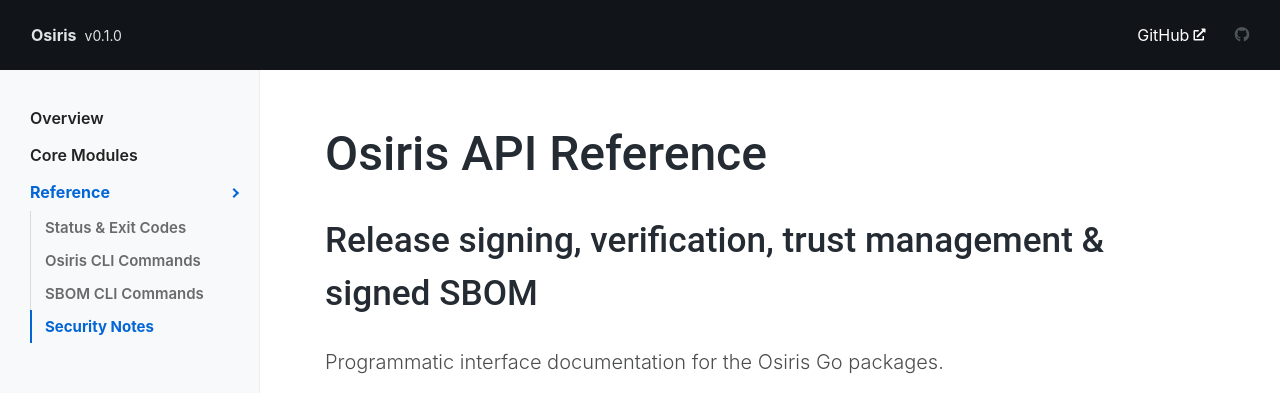
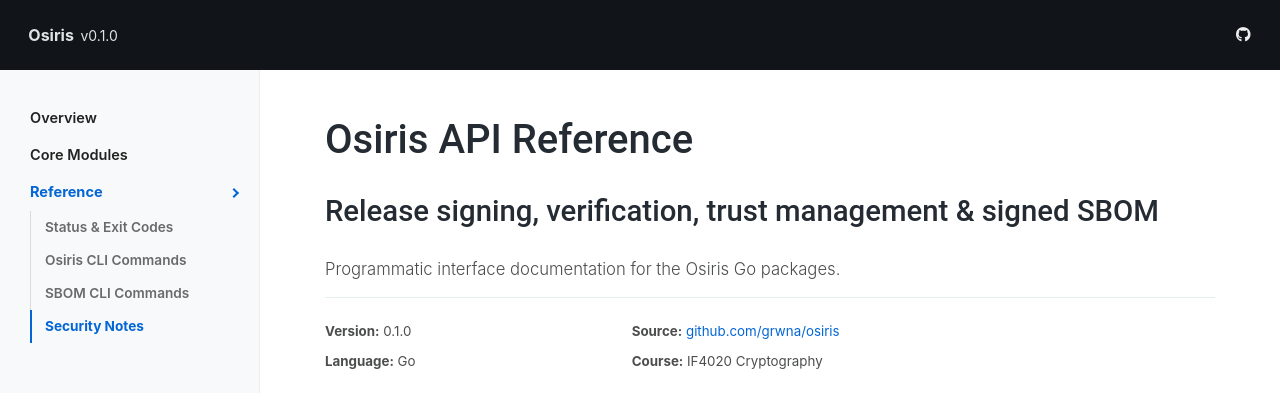
Before and after one commit to grwna/osiris, a plain HTML site: page docs/index.html in a window 1280 px wide. Shown: the top 393 px of the page. Drawn offline with Linux system fonts and the light colour scheme.

Commit message:
feat: update api docs

```diff
--- a/docs/assets/css/stylesheet.css
+++ b/docs/assets/css/stylesheet.css
@@ -39,6 +39,10 @@ body, html {
   height: 100%;
 }
 
+html {
+  font-size: 83.3333%;
+}
+
 body {
   background: #dddddd;
   color: #4c4d4d;
@@ -650,6 +654,7 @@ hr {
   z-index: 1;
   border-right: 1px solid rgba(0, 0, 0, 0.05);
   transition: all 0.3s;
+  font-size: 14.5455px;
 }
 .idocs-navigation > .nav {
   padding: 30px 0;
@@ -692,12 +697,12 @@ hr {
 .idocs-navigation .nav .nav .nav-link {
   color: #6a6a6a;
   padding: 4px 30px 4px 45px;
-  font-size: 15px;
+  font-size: 13.6364px;
   text-transform: none;
 }
 .idocs-navigation .nav .nav .nav .nav-link {
   padding: 4px 30px 4px 60px;
-  font-size: 15px;
+  font-size: 13.6364px;
 }
 .idocs-navigation .nav .nav .nav .nav-item .nav-link:after {
   left: 45px;
@@ -783,6 +788,10 @@ hr {
   display: flex;
   -ms-flex-item-align: stretch;
   align-self: stretch;
+  font-size: 16px !important;
+}
+#header .text-2 {
+  font-size: 14px !important;
 }
 
 /*=== 4.1 Main Navigation ===*/
@@ -2448,6 +2457,12 @@ hr {
 }
 .social-icons.social-icons-muted li a {
   color: #aab1b8;
+}
+.social-icons li.social-icons-github a {
+  color: #eee;
+}
+.social-icons li.social-icons-github:hover a {
+  color: #999;
 }
 .social-icons li:hover a {
   color: #999;
--- a/docs/index.html
+++ b/docs/index.html
@@ -58,9 +58,6 @@
 		<button class="navbar-toggler ml-auto" type="button" data-toggle="collapse" data-target="#header-nav"><span></span><span></span><span></span></button>
 
         <div id="header-nav" class="collapse navbar-collapse justify-content-end">
-          <ul class="navbar-nav">
-            <li><a target="_blank" href="https://github.com/grwna/osiris">GitHub <i class="fas fa-external-link-alt text-1 ml-1"></i></a></li>
-          </ul>
         </div>
         <ul class="social-icons social-icons-sm ml-lg-2 mr-2">
           <li class="social-icons-github"><a data-toggle="tooltip" href="https://github.com/grwna/osiris" target="_blank" title="" data-original-title="GitHub"><i class="fab fa-github"></i></a></li>
```
